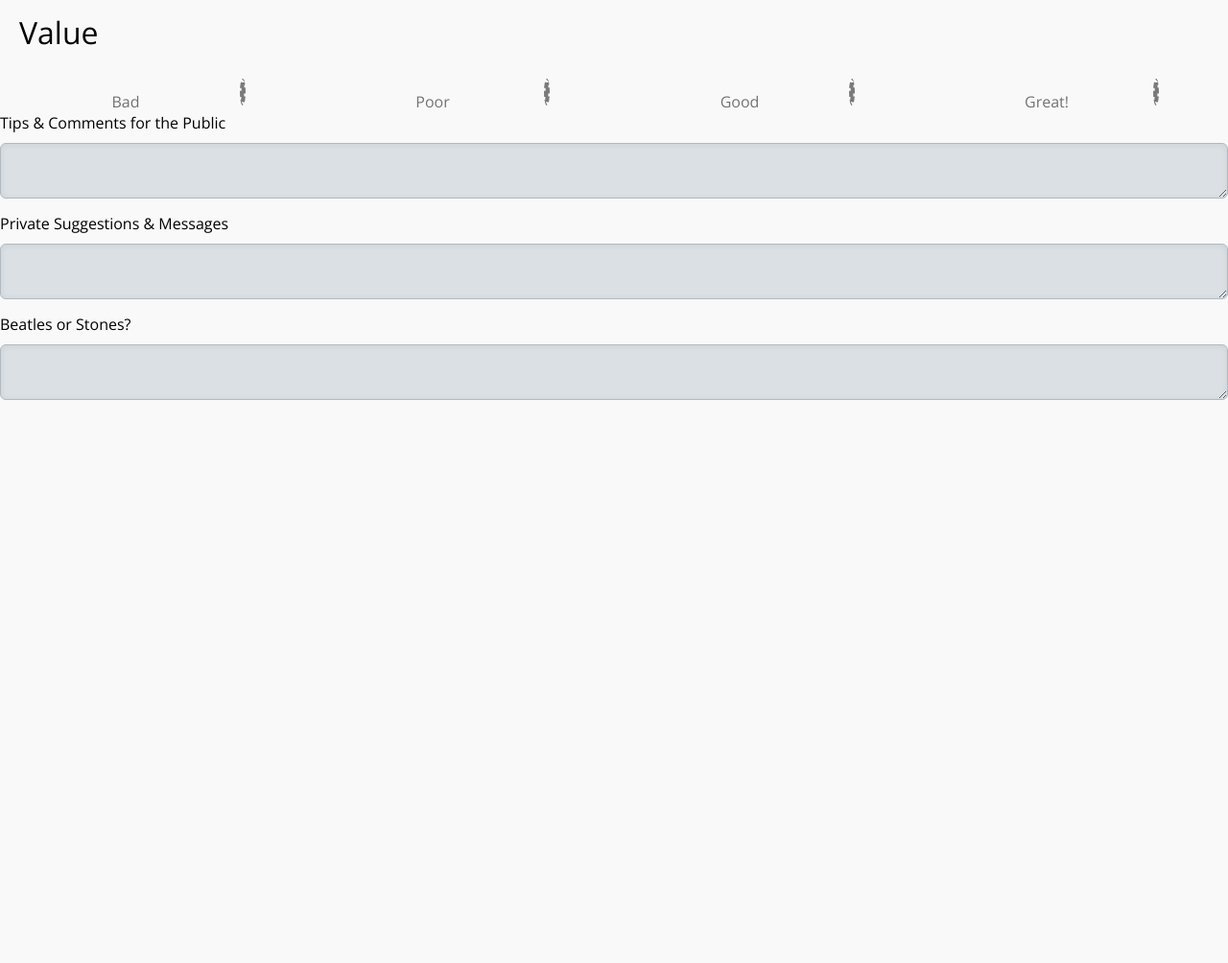
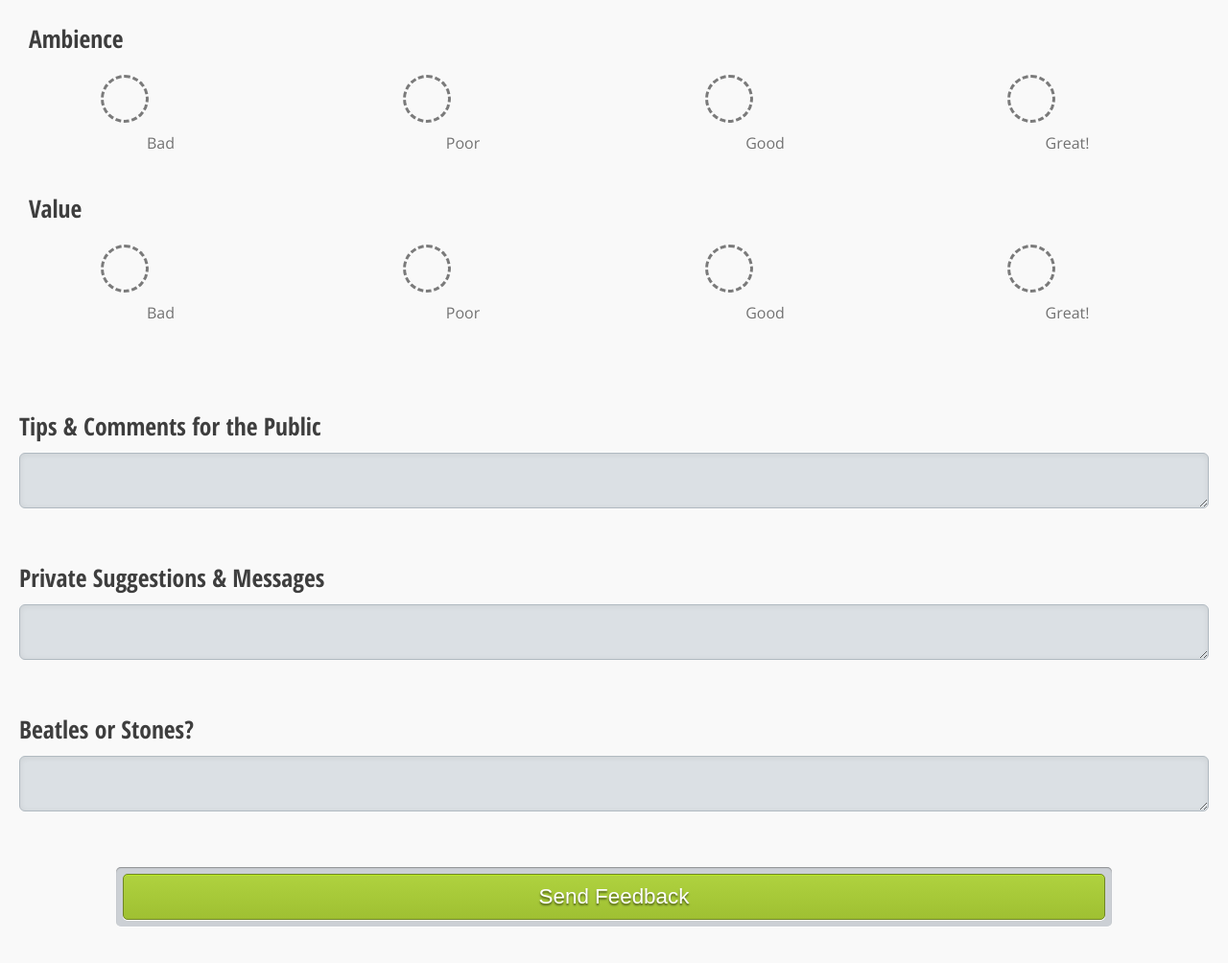
Before and after one commit to elliottregan-archives/fdbk_demo, a plain HTML site: page demo.html in a window 1280 px wide. Shown: the part 708-1712 px from the top of the page at 96% size. Before the commit the page ends 1140 px from the top, so only its background shows below. Drawn offline with nearby package versions, Linux system fonts and the light colour scheme.

Commit message:
And a much better commit. First iteration finished.

```diff
--- a/demo.html
+++ b/demo.html
@@ -14,7 +14,7 @@
   <link rel="stylesheet" href="fdbk_demo.css" type="text/css" />
 
   <script src="jquery.js" type="text/javascript"></script>
-  <script src="fastclick.js" type="text/javascript"></script>
+<!--  <script src="fastclick.js" type="text/javascript"></script>-->
   <script src="fdbk_scripts.js" type="text/javascript"></script>
 
 </head>
@@ -33,7 +33,7 @@
 
   <div id="">
     <form method="post" action="" onclick="">
-      <fieldset>
+      <fieldset class="radio">
         <legend>Overall</legend>
         <input id="q01a01" type="radio" name="q01" value="0" />
         <label for="q01a01"><span class="target"><span class="ball"></span></span><span class="text">Bad</span></label>
@@ -47,7 +47,7 @@
         <label for="q01a05"><span class="target"><span class="ball"></span></span><span class="text">Great!</span></label>
       </fieldset>
 
-      <fieldset>
+      <fieldset class="radio">
         <legend>Food/Bev</legend>
         <input id="q02a01" type="radio" name="q02" value="0" />
         <label for="q02a01"><span class="target"><span class="ball"></span></span><span class="text">Bad</span></label>
@@ -61,7 +61,7 @@
         <label for="q02a05"><span class="target"><span class="ball"></span></span><span class="text">Great!</span></label>
       </fieldset>
 
-      <fieldset>
+      <fieldset class="radio">
         <legend>Service</legend>
         <input id="q03a01" type="radio" name="q03" value="0" />
         <label for="q03a01"><span class="target"><span class="ball"></span></span><span class="text">Bad</span></label>
@@ -75,7 +75,7 @@
         <label for="q03a05"><span class="target"><span class="ball"></span></span><span class="text">Great!</span></label>
       </fieldset>
 
-      <fieldset>
+      <fieldset class="radio">
         <legend>Ambience</legend>
         <input id="q04a01" type="radio" name="q04" value="0" />
         <label for="q04a01"><span class="target"><span class="ball"></span></span><span class="text">Bad</span></label>
@@ -89,7 +89,7 @@
         <label for="q04a05"><span class="target"><span class="ball"></span></span><span class="text">Great!</span></label>
       </fieldset>
 
-      <fieldset>
+      <fieldset class="radio">
         <legend>Value</legend>
         <input id="q05a01" type="radio" name="q05" value="0" />
         <label for="q05a01"><span class="target"><span class="ball"></span></span><span class="text">Bad</span></label>
@@ -102,6 +102,8 @@
         <input id="q05a05" type="radio" name="q05" value="4" />
         <label for="q05a05"><span class="target"><span class="ball"></span></span><span class="text">Great!</span></label>
       </fieldset>
+
+      <div class="break"></div>
 
       <fieldset>
         <label for="q05">Tips & Comments for the Public</label>
@@ -118,6 +120,8 @@
         <textarea id="q07"></textarea>
       </fieldset>
 
+      <button type="reset">Send Feedback</button>
+
     </form>
   </div>
 
--- a/fdbk_demo.css
+++ b/fdbk_demo.css
@@ -2,16 +2,22 @@ html {
   background: url(noise.png) #f9f9f9;
   font-family: "Open Sans", sans-serif;
   -webkit-tap-highlight-color: rgba(0,0,0,0);
+  color: #3e3e3e;
+  text-shadow: 0 2px 1px #ffffff;
+  padding: 0;
+  margin: 0;
 }
 
 body {
   margin: 0;
+  padding: 0;
+  padding-bottom: 80px;
 }
 
 fieldset {
   border: none;
-  margin: 0;
-  padding: 0;
+  margin: 20px 10px;
+  padding: 10px;
   -webkit-touch-callout: none;
   -webkit-user-select: none;
   -khtml-user-select: none;
@@ -21,9 +27,17 @@ fieldset {
   user-select: none;
 }
 
+fieldset.radio {
+  padding: 0;
+}
+
+legend, fieldset:not(.radio) label {
+  font-size: 1.6em;
+  font-family: 'Open Sans Condensed', sans-serif;
+}
+
 legend {
-  font-size: 2em;
-  padding: 20px;
+  padding: 20px 20px 10px;
 }
 
 textarea {
@@ -47,10 +61,15 @@ textarea {
   text-shadow: 0 1px 1px #ffffff;
 }
 
+.break {
+  height: 40px;
+}
+
 header {
   height: 60px; width: 100%;
   margin-bottom: 140px;
   background-color: #ffffff;
+  text-shadow: none;
 }
 
 header > * {
@@ -109,6 +128,9 @@ header .tagline {
   -moz-box-shadow: 0 -1px 0 rgba(0, 0, 0, 0.09);
   -webkit-box-shadow: 0 -1px 0 rgba(0, 0, 0, 0.09);
   box-shadow: 0 -1px 0 rgba(0, 0, 0, 0.09);
+  -webkit-box-sizing: border-box;
+  -moz-box-sizing: border-box;
+  box-sizing: border-box;
 }
 
 .overlay > * {
@@ -164,8 +186,17 @@ input[type=radio] {
   left: -1000px;
 }
 
+form {
+  padding: 0;
+  margin: 0;
+}
+
 label {
   position: relative;
+}
+
+fieldset:first-of-type legend {
+  padding-top: 0;
 }
 
 input[type=radio] + label {
@@ -195,7 +226,7 @@ input[type=radio] + label {
 
 .target {
   width: 50px; height: 50px;
-  display: compact;
+  display: block;
   border: 3px dashed #7a7a7a;
   position: relative;
   -webkit-border-radius: 50%;
@@ -228,6 +259,14 @@ input[type=radio] + label {
   -ms-transition: all 200ms ease;
   -o-transition: all 200ms ease;
   transition: all 200ms ease;
+
+  -webkit-transition: all 400ms cubic-bezier(0.280, 0.000, 0.345, 1); /* older webkit */
+  -webkit-transition: all 400ms cubic-bezier(0.280, 0.000, 0.345, 1.650);
+  -moz-transition: all 400ms cubic-bezier(0.280, 0.000, 0.345, 1.650);
+  -ms-transition: all 400ms cubic-bezier(0.280, 0.000, 0.345, 1.650);
+  -o-transition: all 400ms cubic-bezier(0.280, 0.000, 0.345, 1.650);
+  transition: all 400ms cubic-bezier(0.280, 0.000, 0.345, 1.650); /* custom */
+
   -webkit-box-sizing: border-box;
   -moz-box-sizing: border-box;
   box-sizing: border-box;
@@ -247,3 +286,56 @@ input[type=radio]:checked + label .ball {
 }
 
 /* @end */
+
+/* @group Button Stuff */
+
+button {
+  margin: 20px 10%;
+  width: 80%;
+  padding:10px;
+	font-size: 1.4em;
+	position:relative;
+	color:#fff;
+	border: 1px solid #708625;
+  -webkit-box-shadow: inset 0 1px 0 #b7e821, 0px 1px 0px #fff;
+	-moz-box-shadow: inset 0 1px 0 #b7e821, 0px 1px 0px #fff;
+	box-shadow: inset 0 1px 0 #b7e821, 0px 1px 0px #fff;
+	-webkit-border-radius: 5px;
+	-moz-border-radius: 5px;
+	border-radius: 5px;
+  text-shadow: 0 2px 2px rgba(0, 0, 0, 0.53);
+  background: -webkit-gradient(linear, left bottom, left top, from(rgb(159, 192, 50)), to(rgb(175, 210, 63))) #afd23f;
+  -webkit-box-sizing: border-box;
+  -moz-box-sizing: border-box;
+  box-sizing: border-box;
+}
+
+button::before {
+	background-color:#ccd0d5;
+	content:"\a";
+	display:block;
+	position:absolute;
+	width:100%;
+	height:100%;
+	padding:8px;
+	left:-8px;
+	top:-8px;
+	z-index:-1;
+	-webkit-border-radius: 5px;
+	-moz-border-radius: 5px;
+	border-radius: 5px;
+	-webkit-box-shadow: inset 0px 1px 1px #909193, 0px 1px 0px #fff;
+	-moz-box-shadow: inset 0px 1px 1px #909193, 0px 1px 0px #fff;
+	box-shadow: inset 0px 1px 1px #909193, 0px 1px 0px #fff;
+}
+
+button:active {
+	padding-bottom:9px;
+	padding-left:10px;
+	padding-right:10px;
+	padding-top:11px;
+	top:1px;
+	background-image: -webkit-gradient(linear, left bottom, left top, from(rgb(166, 199, 59)), to(rgb(142, 172, 50)));
+}
+
+/* @end */
```
